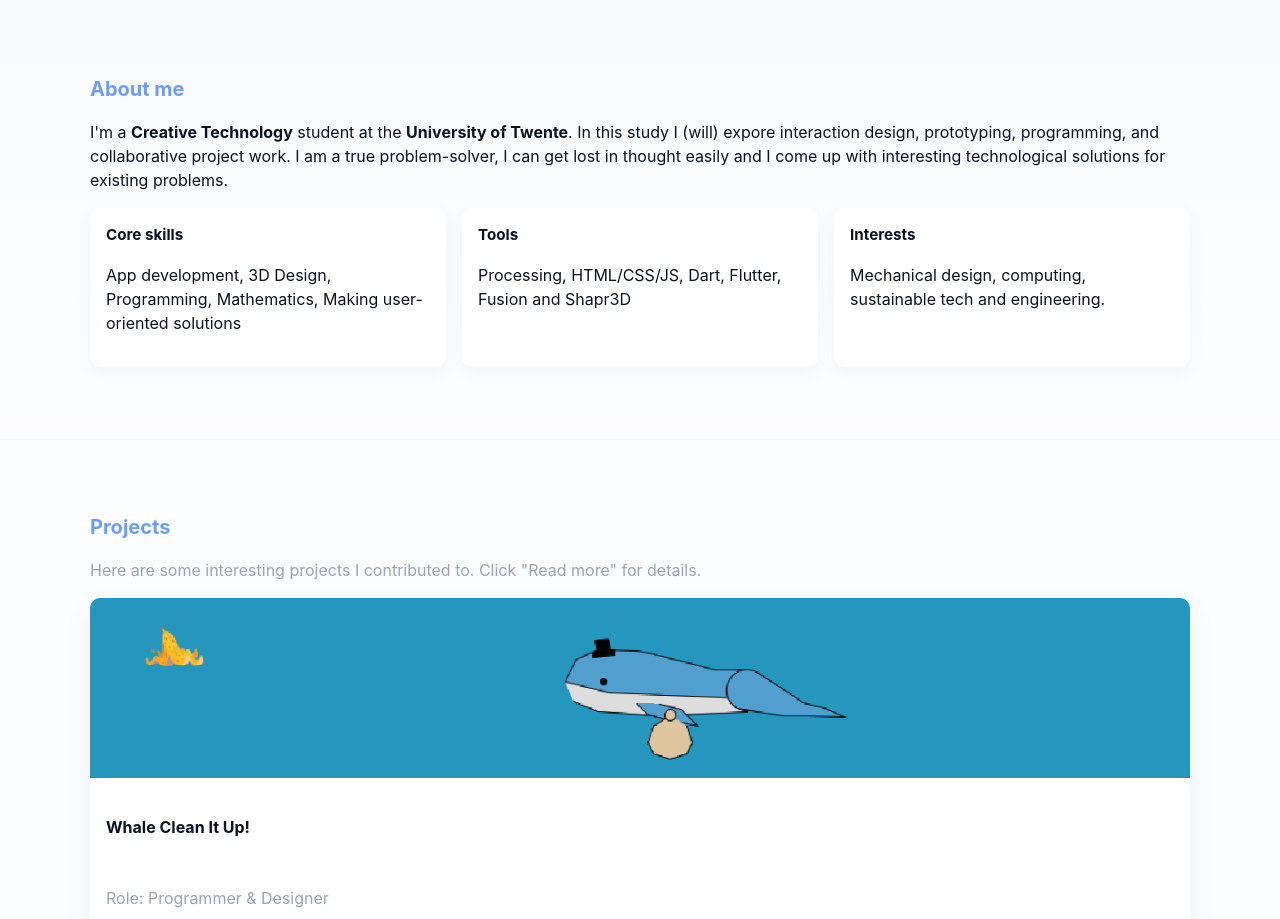
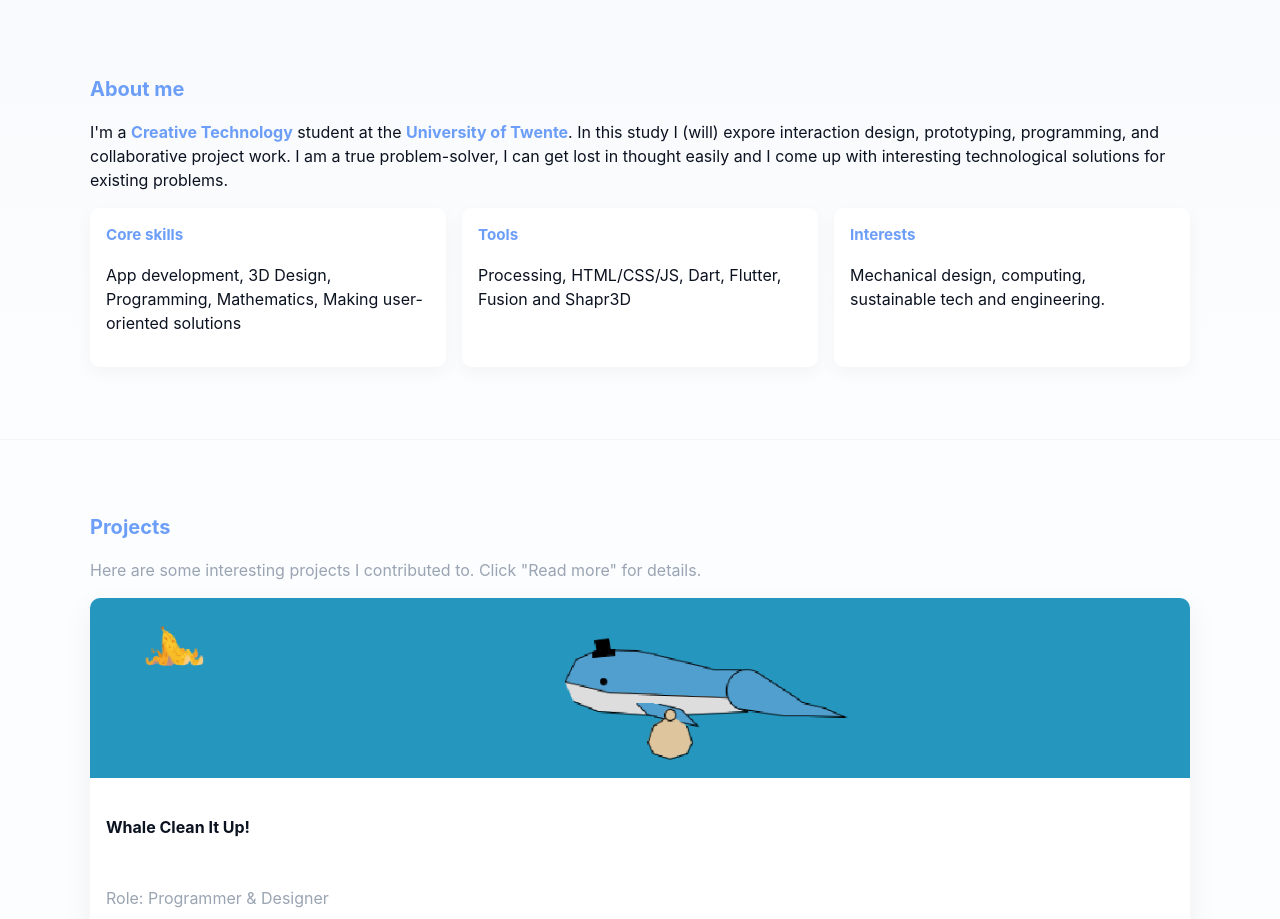
Before and after one commit to AaronMarcusDev/Portfolio-Aaron-Struikenkamp, a plain HTML site: page index.html in a window 1280 px wide. Shown: the part 900-1819 px from the top of the page. Drawn offline with Linux system fonts and the light colour scheme.

Commit message:
more blue

```diff
--- a/index.html
+++ b/index.html
@@ -57,22 +57,22 @@
       <div class="container">
         <h3 class="blue">About me</h3>
         <p>
-          I'm a <b>Creative Technology</b> student at the <b>University of Twente</b>. In this study I (will) expore
+          I'm a <b class="blue">Creative Technology</b> student at the <b class="blue">University of Twente</b>. In this study I (will) expore
           interaction design, prototyping, programming, and collaborative project work. I am a true problem-solver, I
           can get lost in thought easily and I come up with interesting technological solutions for existing problems.
         </p>
 
         <div class="skills-grid">
           <div class="skill">
-            <h4>Core skills</h4>
+            <h4 class="blue">Core skills</h4>
             <p>App development, 3D Design, Programming, Mathematics, Making user-oriented solutions</p>
           </div>
           <div class="skill">
-            <h4>Tools</h4>
+            <h4 class="blue">Tools</h4>
             <p>Processing, HTML/CSS/JS, Dart, Flutter, Fusion and Shapr3D</p>
           </div>
           <div class="skill">
-            <h4>Interests</h4>
+            <h4 class="blue">Interests</h4>
             <p>Mechanical design, computing, sustainable tech and engineering.</p>
           </div>
         </div>
```
